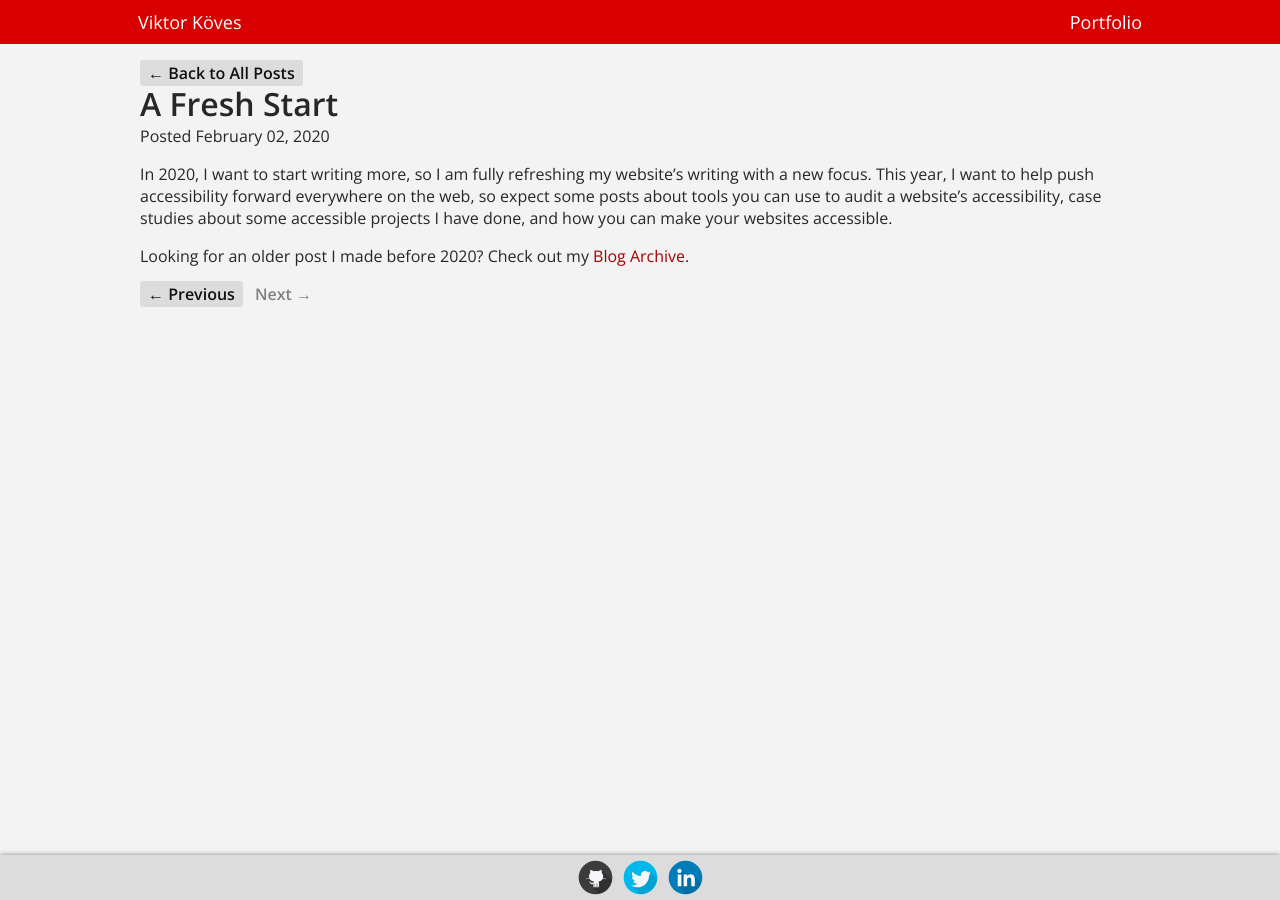
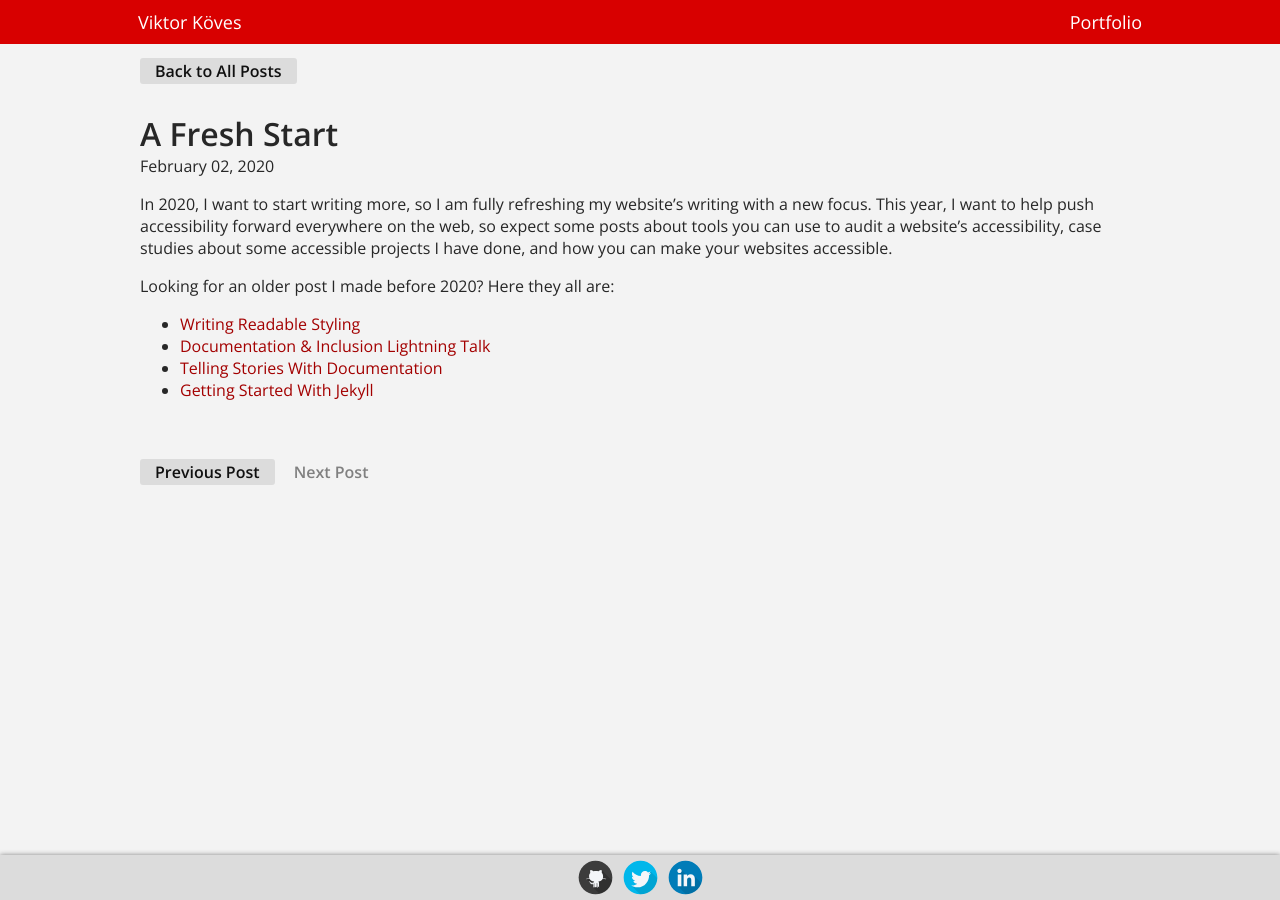
Before and after one commit to vkoves/vkoves.github.io, a Jekyll site: the page built from _posts/2020-02-02-a-fresh-start.md, in a window 1280 px wide. Built offline with Jekyll 4.4.1, drawn with Linux system fonts in a browser that asks for light colours.

Commit message:
Improved blog styling and added old posts to 'A Fresh Start' post

```diff
--- a/_layouts/default.html
+++ b/_layouts/default.html
@@ -106,10 +106,12 @@
 
 	<main class="page-container {{ page.pageClass }}">
 		{% if page.isPost %}
-			<a href="/writing" id="all-posts" class="red-button">&larr; Back to All Posts</a>
-			<br>
+			<div class="all-posts-cont">
+				<a href="/writing" id="all-posts" class="red-button">Back to All Posts</a>
+			</div>
+
 			<h1 class="page-title">{{ page.title }}</h1>
-			<span class="post-date">Posted {{ page.date | date: "%B %d, %Y" }}</span>
+			<span class="post-date">{{ page.date | date: "%B %d, %Y" }}</span>
 		{% endif %}
 
 		{{ content }}
@@ -117,15 +119,15 @@
 		{% if page.isPost %}
 		<div class="post-controls">
 			{% if page.previous %}
-				<a href="{{ page.previous.url }}" class="red-button">&larr; Previous</a>
+				<a href="{{ page.previous.url }}" class="red-button">Previous Post</a>
 			{% else %}
-				<span class="red-button disabled">&larr; Previous</span>
+				<span class="red-button disabled">Previous Post</span>
 			{% endif %}
 
 			{% if page.next %}
-				<a href="{{ page.next.url }}" class="red-button">Next &rarr;</a>
+				<a href="{{ page.next.url }}" class="red-button">Next Post</a>
 			{% else %}
-				<span class="red-button disabled">Next &rarr;</span>
+				<span class="red-button disabled">Next Post</span>
 			{% endif %}
 		</div>
 		{% endif %}
--- a/_posts/2020-02-02-a-fresh-start.md
+++ b/_posts/2020-02-02-a-fresh-start.md
@@ -9,5 +9,16 @@ everywhere on the web, so expect some posts about tools you can use to audit a
 website's accessibility, case studies about some accessible projects I have
 done, and how you can make your websites accessible.
 
-Looking for an older post I made before 2020? Check out my
-<a href="/category/archive">Blog Archive</a>.
+Looking for an older post I made before 2020? Here they all are:
+
+<ul>
+  {% for post in site.posts %}
+    {% unless post.categories contains "Archive" %}
+      {% continue %}
+    {% endunless %}
+
+    {% if post.url %}
+        <li><a href="{{ post.url }}">{{ post.title }}</a></li>
+    {% endif %}
+  {% endfor %}
+</ul>
--- a/css/blog.scss
+++ b/css/blog.scss
@@ -3,30 +3,27 @@
 
 @import 'variables/colors';
 
-#all-posts
-{
-  position: absolute;
-  top: 0px;
-  left: 0px;
-}
+.all-posts-cont {  margin-bottom: 30px; }
 .red-button
 {
-  padding: 2px 8px;
+  padding: 2px 15px;
   text-decoration: none;
   background-color: gainsboro;
   border-radius: 3px;
   color: #101010;
   font-weight: 600;
-}
-.red-button.disabled
+
+  &.disabled
   {
     background-color: transparent;
     color: $grey;
   }
-.red-button:hover
+  &:not(.disabled):hover
   {
     background-color: $brand-red;
     color: $white;
+    text-decoration: none;
+  }
 }
 .post-date
 {
@@ -78,3 +75,5 @@ hr
 .post-listing .date { float: right; }
 .post-listing .excerpt p { margin: 0px; }
 /* End post list styling */
+
+.post-controls { margin-top: 60px; }
```
Lines whose indentation alone changed are shown as unchanged.
